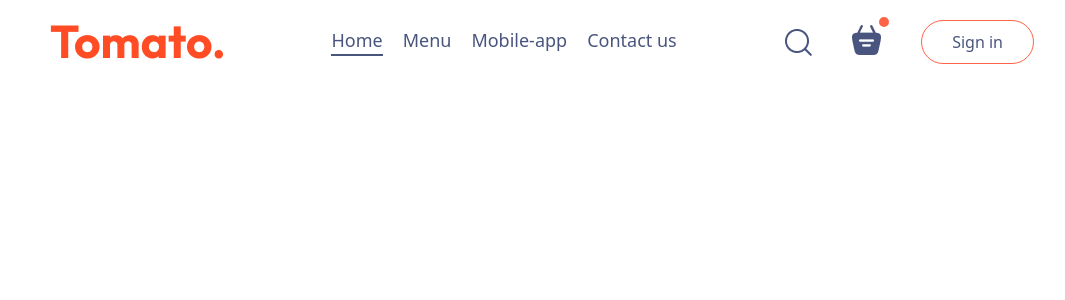
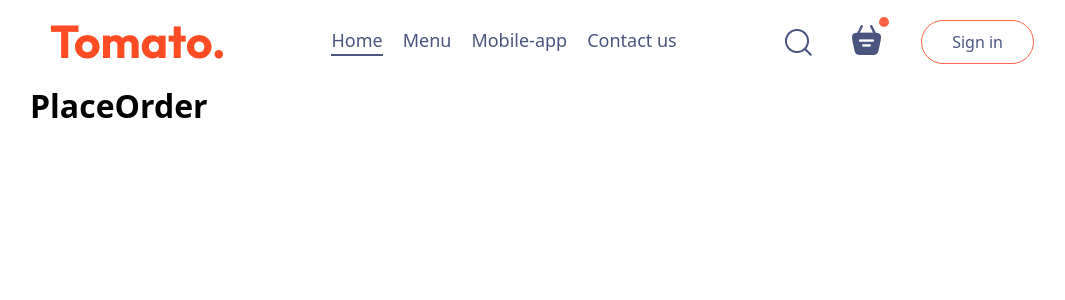
Before and after one commit to PrabinKumarNayak/Project, a React (Vite) app in the folder frontend/: page /order in a window 1280 px wide. Shown: the top 300 px of the page, without its empty margins (98-1163 px from the left). Built offline with nearby package versions, Linux system fonts and the light colour scheme.

Commit message:
food app react

```diff
--- a/frontend/src/App.jsx
+++ b/frontend/src/App.jsx
@@ -1,5 +1,9 @@
+import { Route, Routes } from "react-router-dom";
 import Navbar from "./components/Navbar/Navbar";
 import "./index.css"
+import Home from "./Pages/Home/Home";
+import Cart from "./Pages/Cart/Cart";
+import PlaceOrder from "./Pages/PlaceOrder/PlaceOrder";
 export default function App() {
 
 
@@ -7,6 +11,11 @@ export default function App() {
     <>
      <div className="app">
       <Navbar/>
+      <Routes>
+        <Route path="/" element={<Home/>}/>
+        <Route path="cart" element={<Cart/>}/>
+        <Route path="order" element={<PlaceOrder/>} />
+      </Routes>
      </div>
     </>
   )
--- /dev/null
+++ b/frontend/src/Pages/Cart/Cart.jsx
@@ -0,0 +1,8 @@
+import "./Cart.css"
+export default function Cart(){
+    return(
+        <div>
+            <h1>Cart</h1>
+        </div>
+    )
+}
--- /dev/null
+++ b/frontend/src/Pages/Home/Home.jsx
@@ -0,0 +1,8 @@
+import "./Home.css"
+export default function Home(){
+    return(
+        <div>
+            <h1>Home</h1>
+        </div>
+    )
+}
--- /dev/null
+++ b/frontend/src/Pages/PlaceOrder/PlaceOrder.jsx
@@ -0,0 +1,8 @@
+import "./PlaceOrder.css"
+export default function PlaceOrder(){
+    return(
+        <div>
+            <h1>PlaceOrder</h1>
+        </div>
+    )
+}
--- a/frontend/src/main.jsx
+++ b/frontend/src/main.jsx
@@ -1,10 +1,12 @@
-import { StrictMode } from 'react'
+
 import { createRoot } from 'react-dom/client'
 
 import App from './App.jsx'
+import {BrowserRouter} from 'react-router-dom'
+createRoot(document.getElementById('root')).render(
+  <BrowserRouter>
+    <App />
+  </BrowserRouter>
 
-createRoot(document.getElementById('root')).render(
-  <StrictMode>
-    <App />
-  </StrictMode>,
+
 )
```
Also changed, not shown: frontend/src/Pages/Cart/Cart.css (added), frontend/src/Pages/Home/Home.css (added), frontend/src/Pages/PlaceOrder/PlaceOrder.css (added), frontend/src/components/Navbar/Navbar.css (indentation only).
